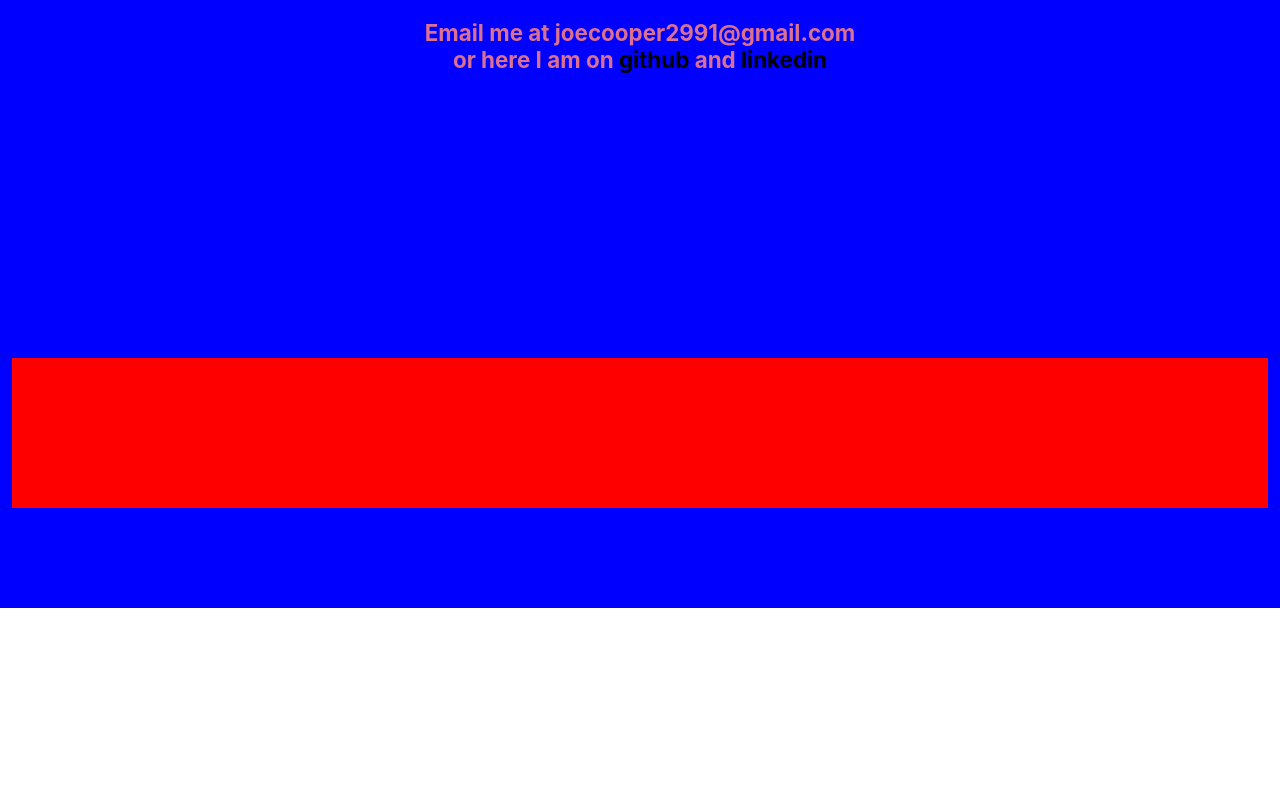
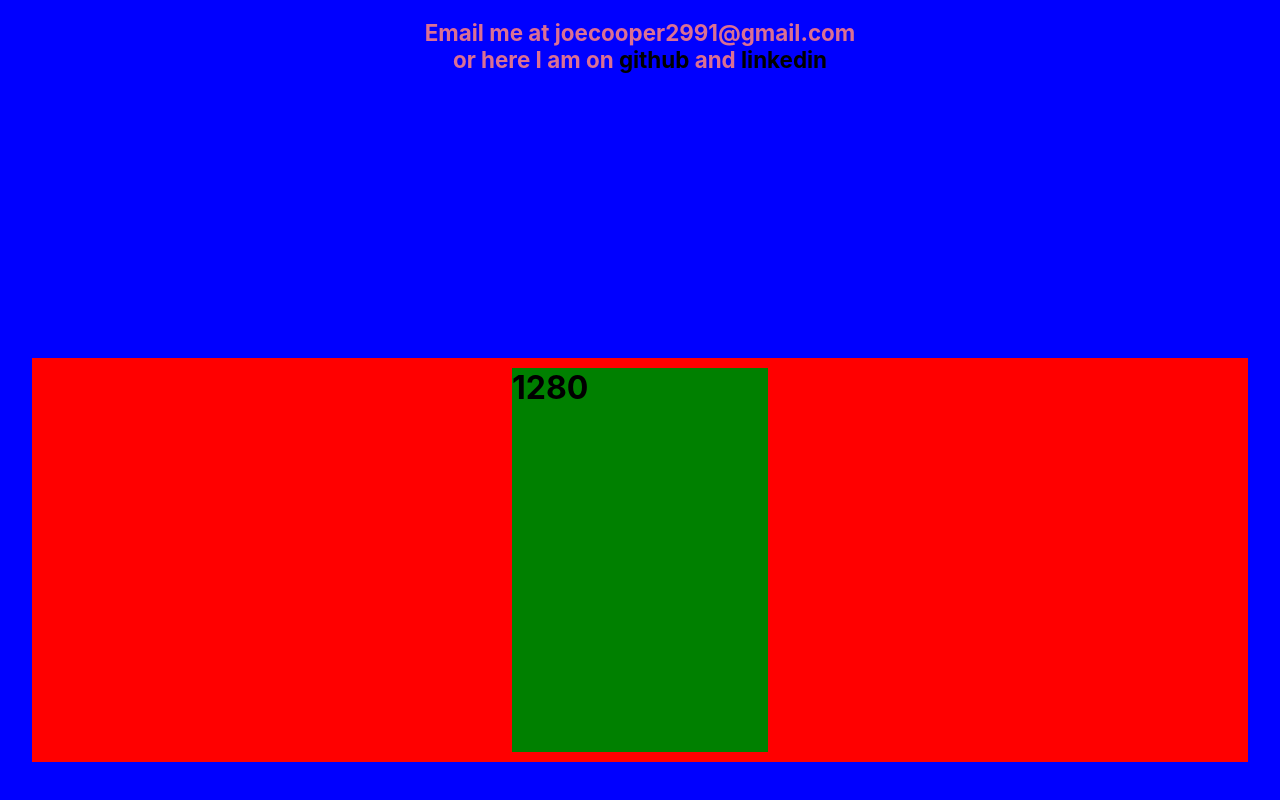
Before and after one commit to joecooper1/pf, a React (Create React App) app: page / in a window 1280 px wide. Shown: the part 474-1274 px from the top of the page. Before the commit the page ends 1082 px from the top, so only its background shows below. Built offline with nearby package versions, Linux system fonts and the light colour scheme.

Commit message:
fix width of project

```diff
--- a/src/components/Project.js
+++ b/src/components/Project.js
@@ -3,5 +3,5 @@ import React from "react";
 import { ProjectStyle } from "../styles/Projects";
 
 export default function Project(props) {
-    return <Project dimensions={props}></Project>
+    return <ProjectStyle width={props.dimensions.width}>{props.dimensions.width}</ProjectStyle>
 };
--- a/src/components/ProjectBox.js
+++ b/src/components/ProjectBox.js
@@ -1,7 +1,13 @@
 import React from "react";
 
 import { Box } from "../styles/Projects";
+import Project from "./Project";
 
-export default function projectBox(props) {
-  return <Box dimensions={props}></Box>;
+export default function ProjectBox(props) {
+  return <Box dimensions={props}>
+      {/* <Project dimensions={props}/> */}
+      {/* <Project dimensions={props}/> */}
+      {/* <Project dimensions={props}/> */}
+      <Project dimensions={props}/>
+  </Box>;
 }
--- a/src/styles/Projects.js
+++ b/src/styles/Projects.js
@@ -5,6 +5,8 @@ export const Box = styled.ul`
   background-color: red;
   min-height: 150px;
   margin-bottom: 100px;
+  margin-left: 0px;
+  padding-left: 0px;
   display: flex;
   flex-direction: ${(props) => {
     return props.dimensions.width > 1024 ? "row" : "column";
@@ -17,16 +19,22 @@ export const Box = styled.ul`
   align-content: space-around;
 `;
 
-export const ProjectStyle = styled.li`
+export const ProjectStyle = styled.div`
   width: ${(props) => {
-    return props.dimensions.width > 1024
-      ? `${props.dimensions.width * 0.2}px`
-      : `${props.dimensions.width * 0.85}px`;
+    return props.width > 1024
+      ? `${props.width * 0.2}px`
+      : `${props.width * 0.85}px`;
   }};
   height: ${(props) => {
-    return props.dimensions.width > 1024
-      ? `${props.dimensions.width * 0.3}px`
+    return props.width > 1024
+      ? `${props.width * 0.3}px`
       : `200px`;
   }};
-  background-color: green;
+  background-color: ${(props) => {
+    return props.width > 1024
+      ? 'green'
+      : `yellow`;
+  }};
+  margin: 10px;
+
 `;
```
